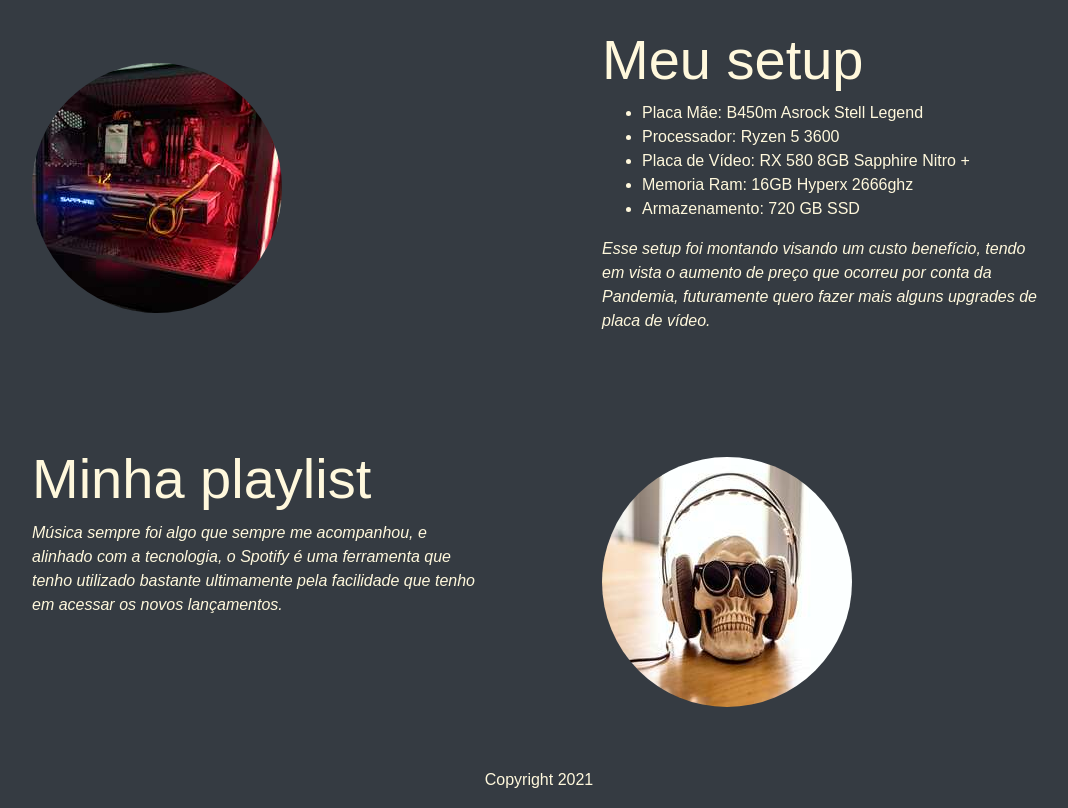
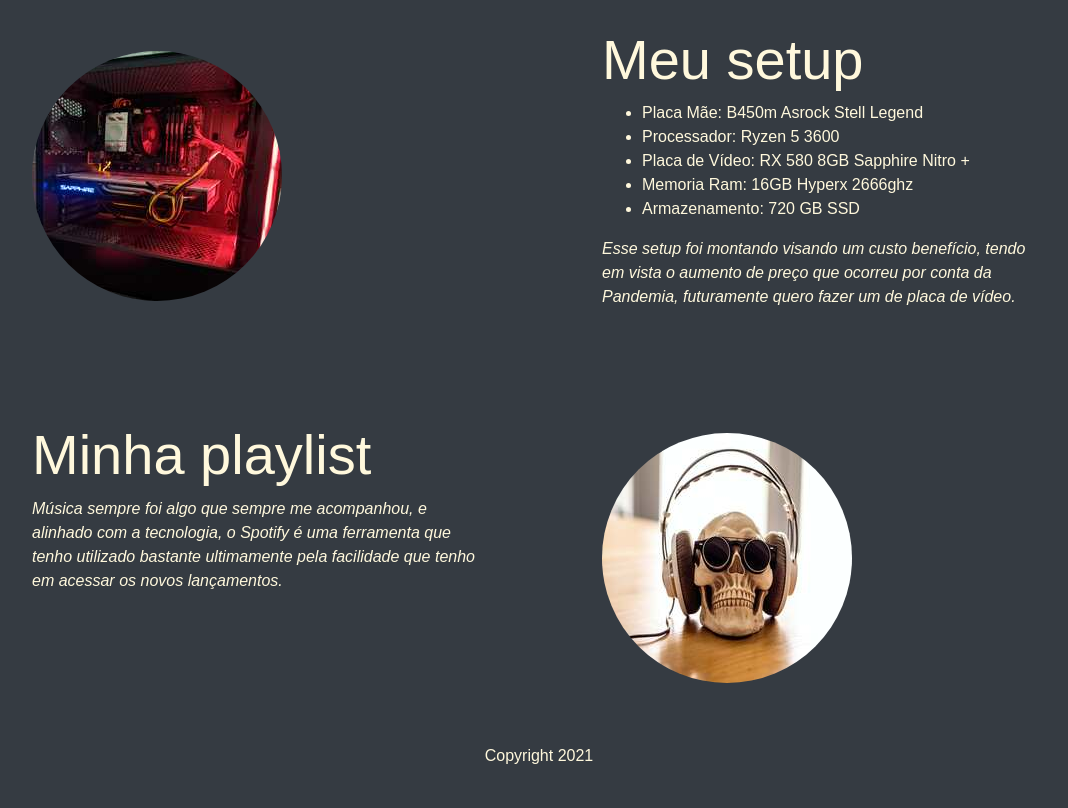
Before and after one commit to JhonatanCarvalhoo/jhonatancarvalhoo.github.io, a plain HTML site: page index.html in a window 1280 px wide. Shown: the part 705-1513 px from the top of the page, without its empty margins (101-1169 px from the left). After the commit the page ends 1489 px from the top, so only its background shows below. Drawn offline with nearby package versions, Linux system fonts and the light colour scheme; grey boxes are pictures that could not be loaded.

Commit message:
Atualização do setup

```diff
--- a/index.html
+++ b/index.html
@@ -101,7 +101,7 @@
               <p><i>
                   Esse setup foi montando visando um custo benefício, tendo em vista o aumento
                   de
-                  preço que ocorreu por conta da Pandemia, futuramente quero fazer mais alguns upgrades de placa de vídeo.</i></p>
+                  preço que ocorreu por conta da Pandemia, futuramente quero fazer um de placa de vídeo.</i></p>
             </div>
           </div>
         </div>
```
